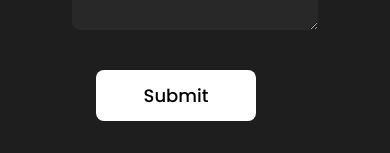
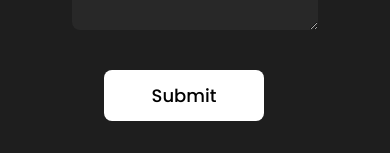
Before and after one commit to mrrajeev29/Portfolio, a React (Create React App) app: page / in a window 390 px wide. Shown: the part 6192-6345 px from the top of the page. Built offline with nearby package versions, Linux system fonts and the light colour scheme; grey boxes are pictures that could not be loaded.

Commit message:
Update contact.css

```diff
--- a/src/components/Contact/contact.css
+++ b/src/components/Contact/contact.css
@@ -137,7 +137,7 @@
     margin: 2rem;
     cursor: pointer;
     width: 10rem;
-    margin-left: 5rem;
+    margin-left: 5.5rem;
     font-size: large;
 }
 }
```
